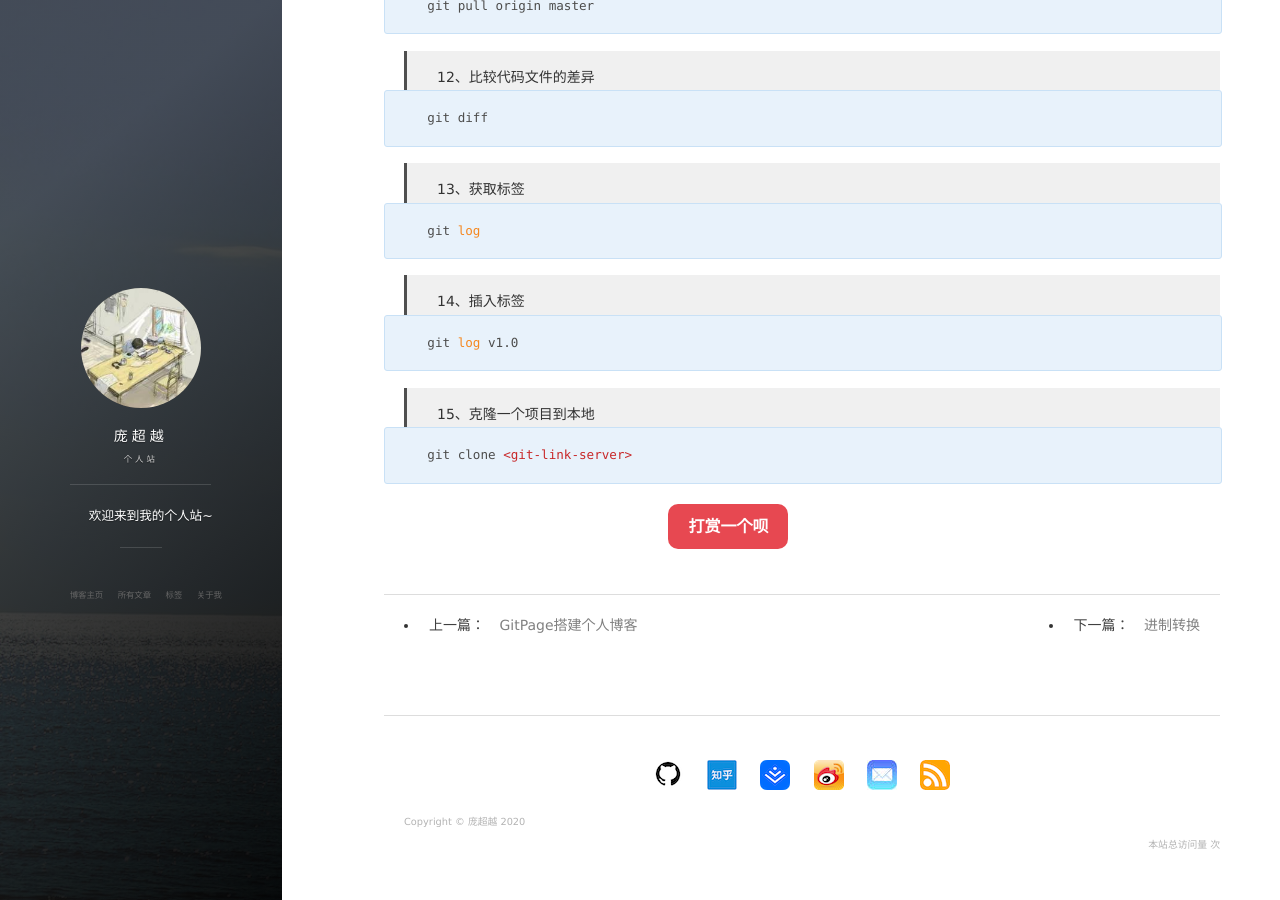
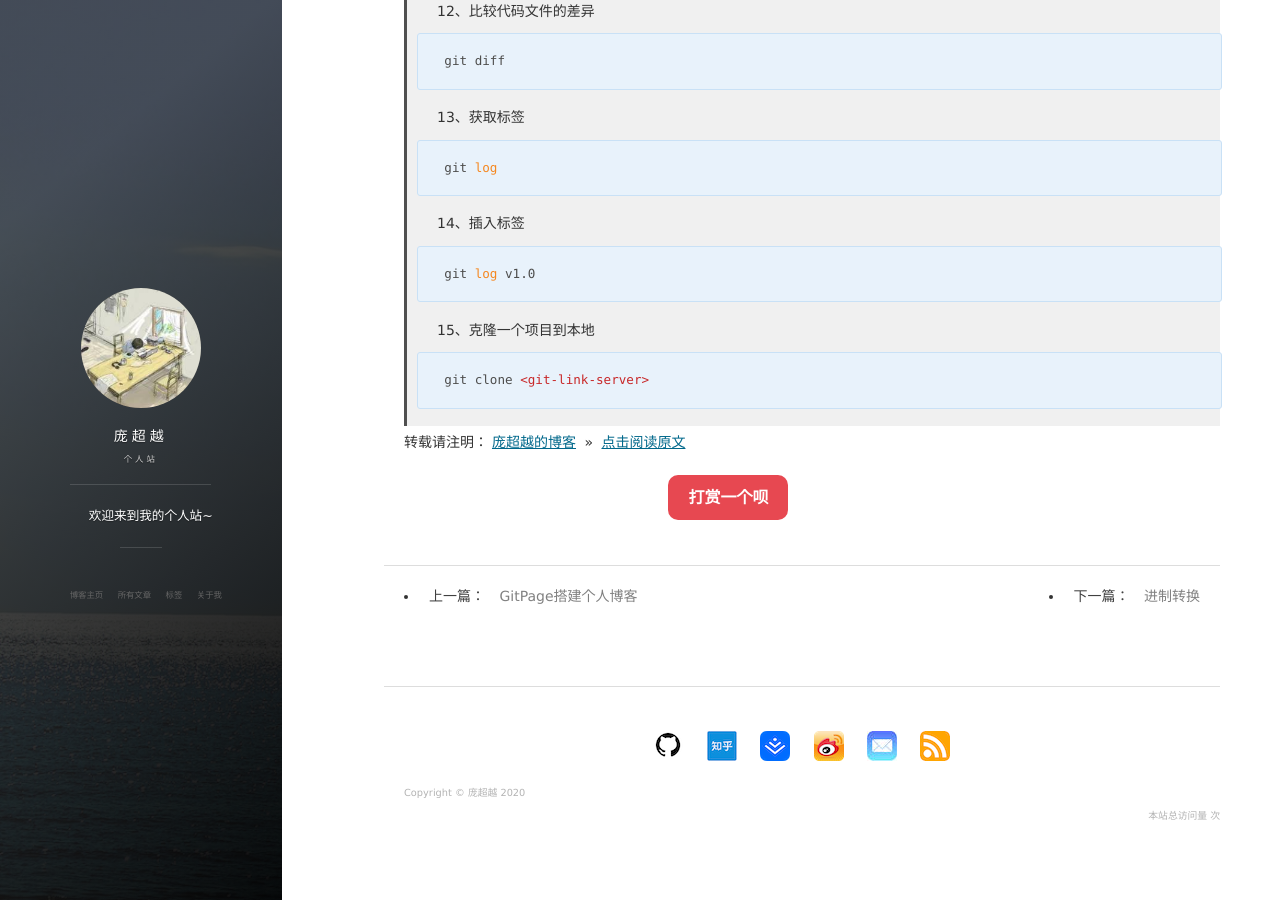
Before and after one commit to Alessandro-Pang/Alessandro-Pang.github.io, a Jekyll site: the page built from _posts/2020-01-08-Git命令.md, in a window 1280 px wide and 900 px high, scrolled down 1535 px. Built offline with Jekyll 4.4.1, drawn with Linux system fonts in a browser that asks for light colours; nearby versions of some CDN libraries; comment, search, counter and statistics services are not loaded.

Commit message:
update 2020-1-8 日志

````diff
--- a/_posts/2020-01-08-Git命令.md
+++ b/_posts/2020-01-08-Git命令.md
@@ -9,99 +9,101 @@
 * Git 常用命令及注释，不是详细教程！
 
 >1、初始化本地 Git 仓库
+>
+>```shell
+>git init
+>```
+>
+>2、添加身份信息
+>```shell
+># 配置用户名
+>git config --global user.name "Alessandro-Pang"
+># 配置邮箱
+>git config --global user.email myEmail@qq.com
+>```
+>
+>3、设置 Git 文本编辑器
+>
+>```shell
+># 文本编辑器偏好设置，这里指的是设置了emacs编辑器
+>git config --global core.editor emacs
+>```
+>
+>4、查看配置信息
+>
+>```shell
+>git config --list
+>```
+>
+>5、查看 Git 版本
+>
+>```shell
+>git version
+>```
+>
+>6、查看代码库状态
+>
+>```shell
+>git status
+>```
+>
+>7、添加更新代码到缓冲区
+>
+>```shell
+># 添加某个文件
+>git add <fileName>
+># 添加所有更新的文件
+>git add .
+>```
+>
+>8、提交代码
+>
+>```shell
+>git commit -m 这里是注释
+>```
+>
+>9、连接一个远程仓库
+>
+>```shell
+>git remote add origin <git-link-server>
+>```
+>
+>10、上传已经提交的代码
+>
+>```shell
+># 首次提交需要加上 -u,之后就不再需要了
+>git push -u origin master
+>```
+>
+>11、从远程仓库更新到本地
+>
+>```shell
+>git pull origin master
+>```
+>
+>12、比较代码文件的差异
+>
+>```shell
+>git diff
+>```
+>
+>13、获取标签
+>
+>```shell
+>git log
+>```
+>
+>14、插入标签
+>
+>```shell
+>git log v1.0
+>```
+>
+>15、克隆一个项目到本地
+>
+>```shell
+>git clone <git-link-server>
+>```
+>
 
-  ```shell
-  git init
-  ```
-
->2、添加身份信息
-
-  ```shell
-  # 配置用户名
-  git config --global user.name "Alessandro-Pang"
-  # 配置邮箱
-  git config --global user.email myEmail@qq.com
-  ```
-
->3、设置 Git 文本编辑器
-
-  ```shell
-  # 文本编辑器偏好设置，这里指的是设置了emacs编辑器
-  git config --global core.editor emacs
-  ```
-
->4、查看配置信息
-
-  ```shell
-  git config --list
-  ```
-
->5、查看 Git 版本
-
-  ```shell
-  git version
-  ```
-
->6、查看代码库状态
-
-  ```shell
-  git status
-  ```
-
->7、添加更新代码到缓冲区
-
-  ```shell
-  # 添加某个文件
-  git add <fileName>
-  # 添加所有更新的文件
-  git add .
-  ```
-
->8、提交代码
-
-  ```shell
-  git commit -m 这里是注释
-  ```
-
->9、连接一个远程仓库
-
-  ```shell
-  git remote add origin <git-link-server>
-  ```
-
->10、上传已经提交的代码
-
-  ```shell
-  # 首次提交需要加上 -u,之后就不再需要了
-  git push -u origin master
-  ```
-
->11、从远程仓库更新到本地
-
-  ```shell
-  git pull origin master
-  ```
-
->12、比较代码文件的差异
-
-  ```shell
-  git diff
-  ```
-
->13、获取标签
-
-  ```shell
-  git log
-  ```
-
->14、插入标签
-
-  ```shell
-  git log v1.0
-  ```
-
->15、克隆一个项目到本地
-
-  ```shell
-  git clone <git-link-server>
-  ```
+转载请注明：[庞超越的博客](http://www.alexpang.cn) » [点击阅读原文](https://www.alexpang.cn/2020/01/Git%E5%91%BD%E4%BB%A4/)
````
Also changed, not shown: _posts/2020-01-07-GitPage搭建个人博客.md (+4 -4 lines), _posts/2020-01-08-进制转换.md (+2 -0 lines).
